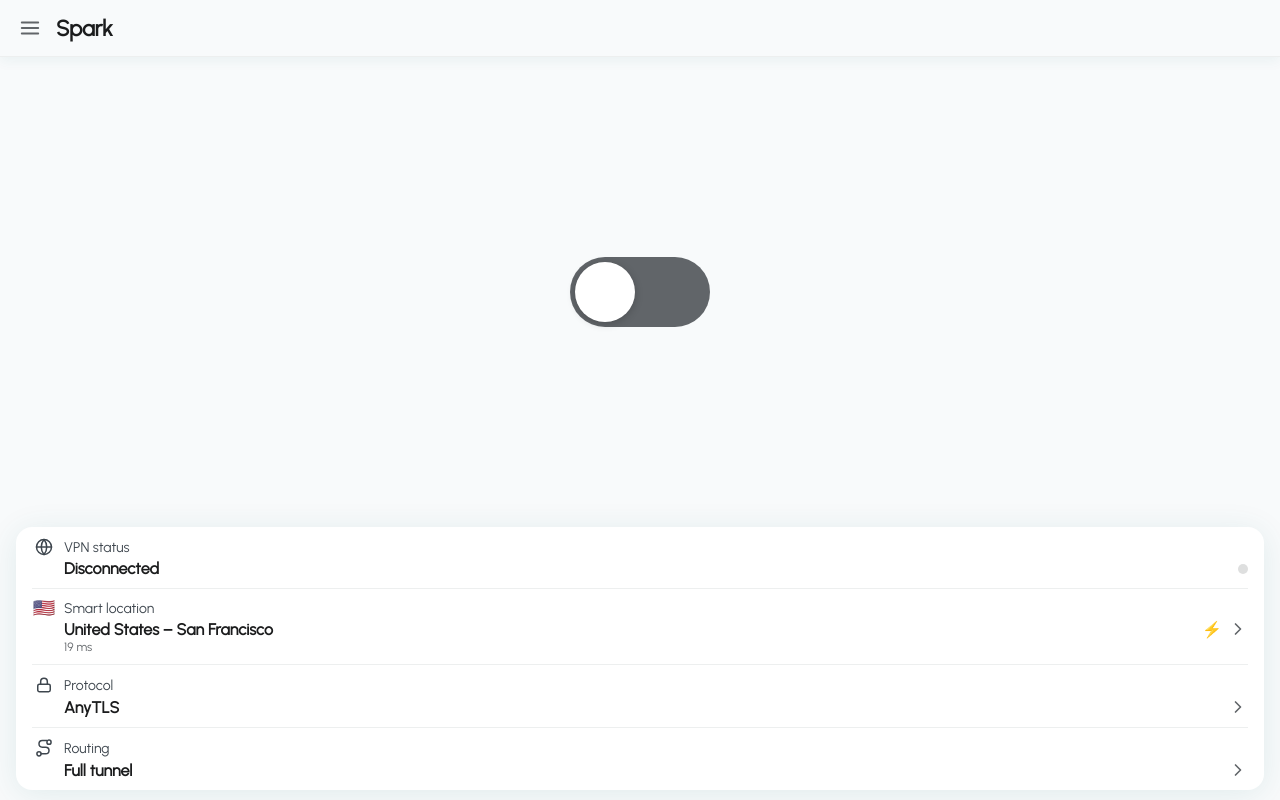
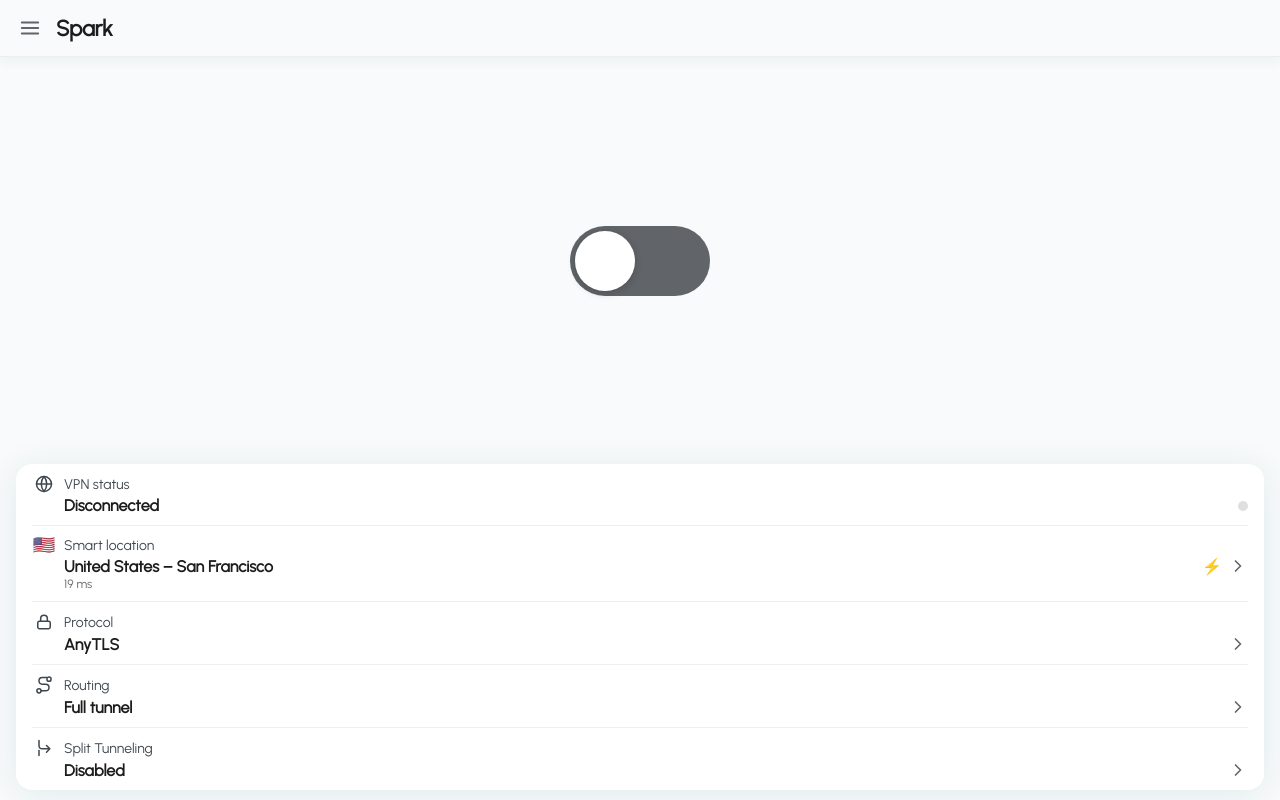
Before and after one commit to getlantern/spark, a SvelteKit app in the folder gui-tauri/: page / in a window 1280 px wide. Built offline with nearby package versions, Linux system fonts and the light colour scheme.

Commit message:
feat(ui): Split Tunneling row on the home control panel

```diff
--- a/gui-tauri/src/routes/+page.svelte
+++ b/gui-tauri/src/routes/+page.svelte
@@ -88,9 +88,12 @@
       busy = false;
     }
   }
-  onMount(() => {
+  let splitEnabled = $state(false);
+
+  onMount(async () => {
     refresh();
     poll = setInterval(refresh, 2000);
+    try { splitEnabled = (await backend.getSplitTunnel()).enabled; } catch {}
   });
   onDestroy(() => clearInterval(poll));
 </script>
@@ -183,6 +186,18 @@
           <span class="chev">{@render chevron()}</span>
         </div>
       </div>
+      <div class="divider"></div>
+      <!-- Split Tunneling row -->
+      <button class="tile nav" onclick={() => goto("/split-tunneling")}>
+        <div class="tile-head">
+          <span class="ic">{@render split()}</span>
+          <span class="label">Split Tunneling</span>
+        </div>
+        <div class="tile-body">
+          <span class="value">{splitEnabled ? "Enabled" : "Disabled"}</span>
+          <span class="chev">{@render chevron()}</span>
+        </div>
+      </button>
     </div>
   </div>
 </main>
@@ -201,6 +216,9 @@
 {/snippet}
 {#snippet pin()}
   <svg viewBox="0 0 24 24" width="20" height="20" fill="none" stroke="currentColor" stroke-width="1.8" stroke-linecap="round" stroke-linejoin="round"><path d="M12 21s-6-5.3-6-10a6 6 0 0 1 12 0c0 4.7-6 10-6 10z"/><circle cx="12" cy="11" r="2.2"/></svg>
+{/snippet}
+{#snippet split()}
+  <svg viewBox="0 0 24 24" width="20" height="20" fill="none" stroke="currentColor" stroke-width="1.8" stroke-linecap="round" stroke-linejoin="round"><path d="M6 3v6a4 4 0 0 0 4 4h8"/><path d="M6 21v-6"/><polyline points="15 9 19 13 15 17"/></svg>
 {/snippet}
 
 <style>
```
